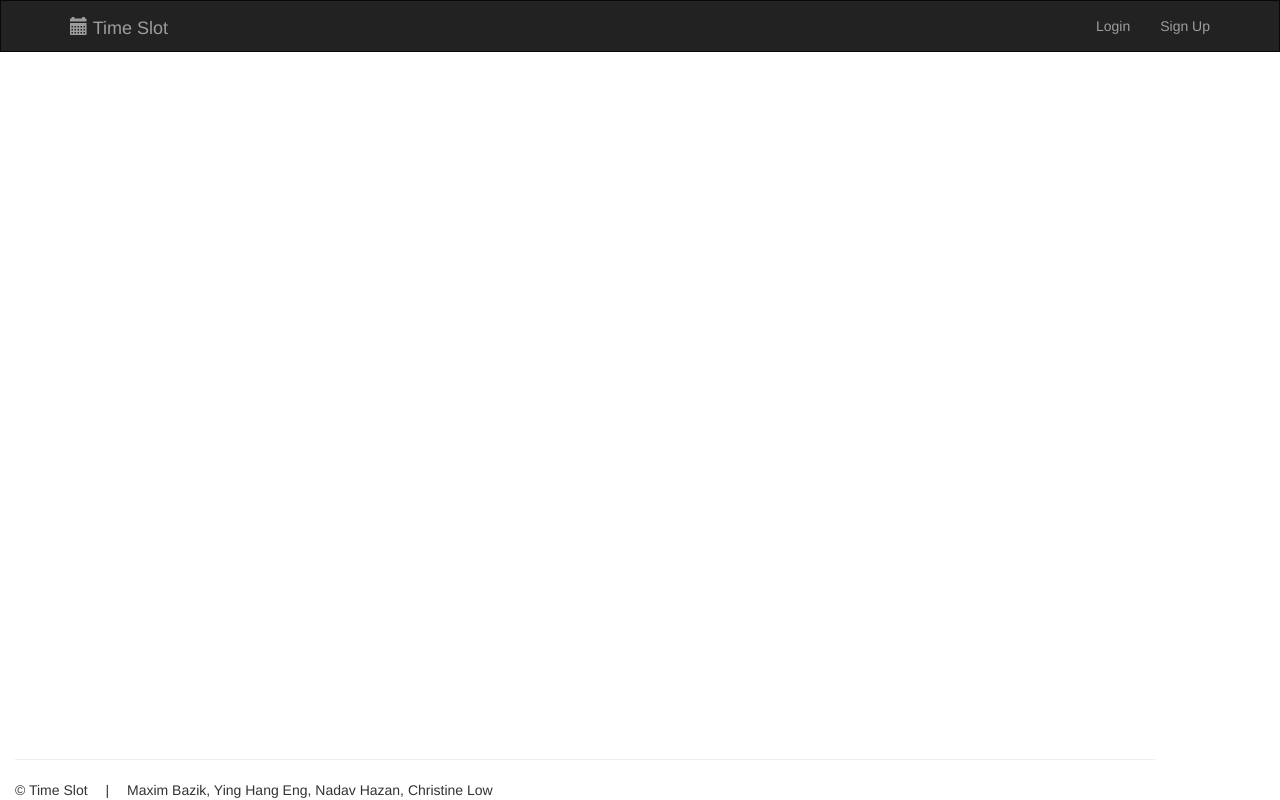
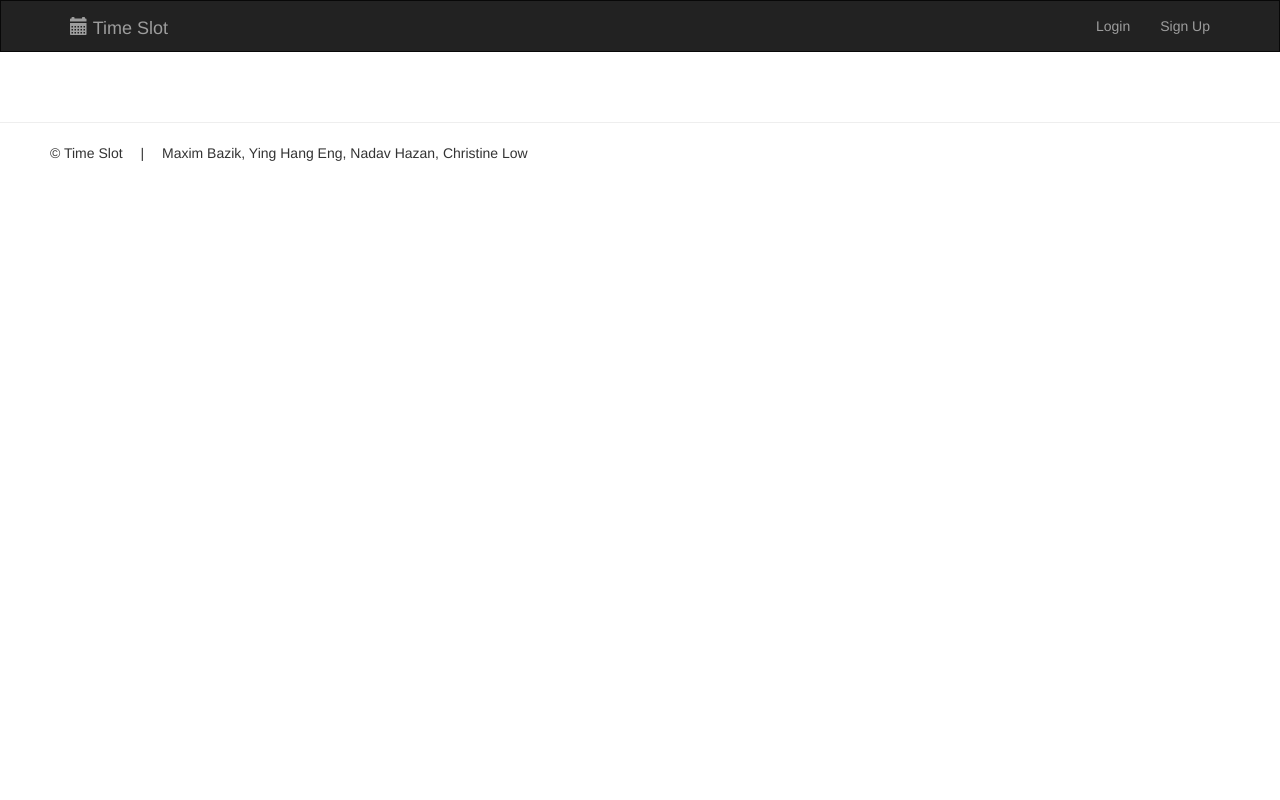
Before and after one commit to yinghang/project_cs_411, a website: page public/app/views/index.html in a window 1280 px wide. Drawn offline with nearby package versions, Linux system fonts and the light colour scheme; some packages are replaced by stand-ins of ours; files that its build step writes are made by us from their sources.

Commit message:
fixed footer formatting

```diff
--- a/public/app/views/index.html
+++ b/public/app/views/index.html
@@ -59,12 +59,10 @@
 	<!-- ANGULAR VIEWS -->
 	<div ng-view></div>
 </main>
-
+<br><br>
 <footer>
-	<div class="container"><br><br>
-		<hr>
-		&copy; Time Slot &emsp;|&emsp; Maxim Bazik, Ying Hang Eng, Nadav Hazan, Christine Low
-	</div>
+	<hr style="margin: 0px 0"/><br>
+	<font style="margin: 0px 50px">&copy; Time Slot &emsp;|&emsp; Maxim Bazik, Ying Hang Eng, Nadav Hazan, Christine Low</font><br>
 </footer>
 
 </body>
--- a/public/assets/css/style.css
+++ b/public/assets/css/style.css
@@ -9,8 +9,10 @@ header .navbar 		{
 }
 
 footer {
-    position:fixed;
+    position:relative;
     bottom:0;
+    background-color: white;
+    width: 100%;
 }
 
 /* NGANIMATE
```
Also changed, not shown: public/app/views/pages/home.html (+1 -0 lines).
